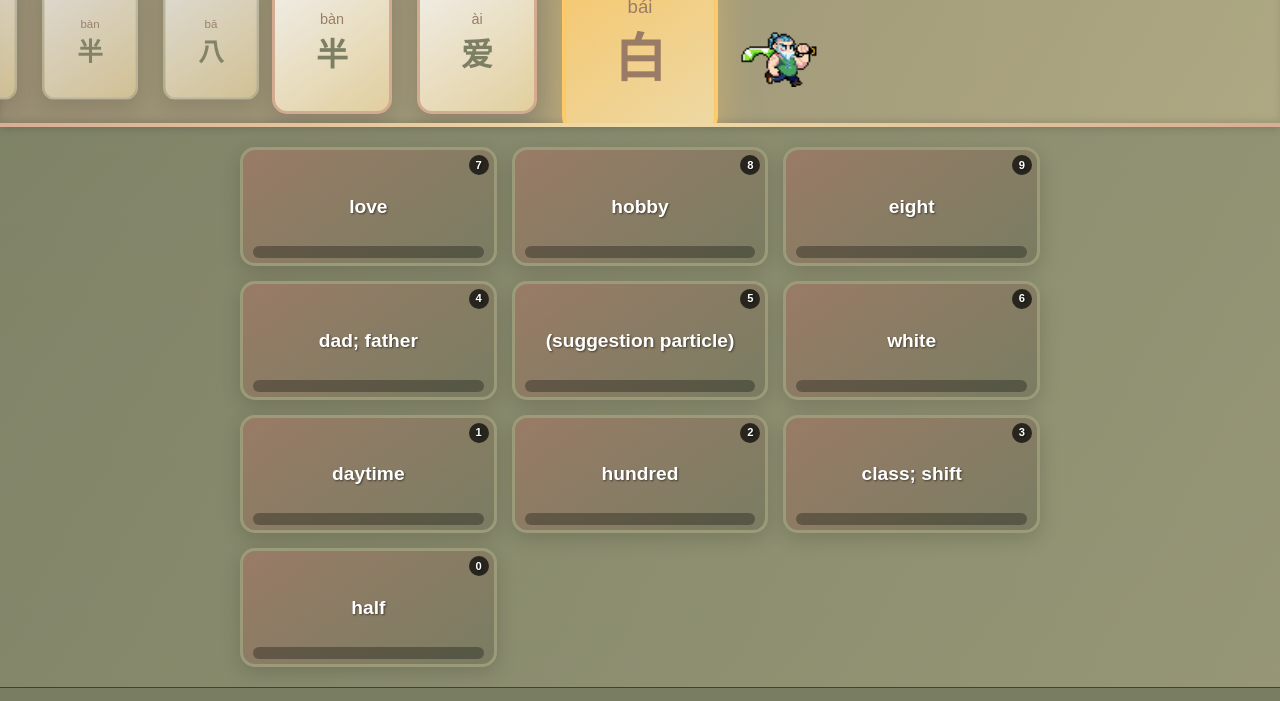
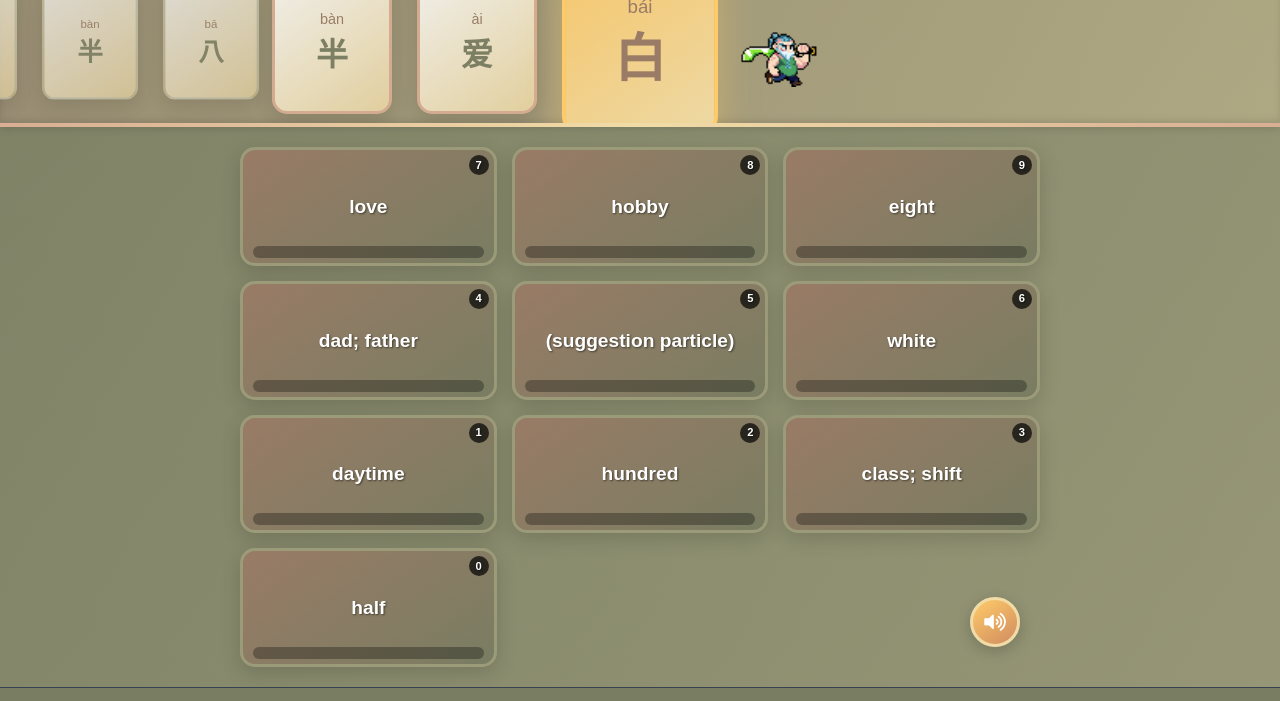
Before and after one commit to GreenAnts/HSK-3.0-Study-Game, a plain HTML site: page index.html in a window 1280 px wide. Both pictures are taken after a click on the button "Start Game". Shown: the part 113-814 px from the top of the page. Drawn offline with nearby package versions, Linux system fonts and the light colour scheme.

Commit message:
Added audio button.

```diff
--- a/index.html
+++ b/index.html
@@ -154,7 +154,12 @@
         </div>
 
         <div class="options-container">
-            <div class="options-grid" id="optionsGrid"></div>
+            <div class="options-grid" id="optionsGrid">
+                <!-- Voice replay button positioned within grid -->
+                <button class="voice-replay-btn" id="voiceReplayBtn" onclick="replayActiveCharacterAudio()" title="Play pronunciation again">
+                    <i class="fas fa-volume-up"></i>
+                </button>
+            </div>
         </div>
     </div>
     <!-- Enhanced Settings Modal -->
--- a/scripts.js
+++ b/scripts.js
@@ -1160,10 +1160,18 @@ function getRandomCurrentWord() {
 function setupOptionsGrid() {
     const optionsGrid = document.getElementById('optionsGrid');
 
+    // Preserve the voice button before cleanup
+    const voiceButton = document.getElementById('voiceReplayBtn');
+
     // Complete cleanup
     optionsGrid.innerHTML = '';
     gameState.optionButtons = [];
     gameState.currentOptions = [];
+
+    // Re-add the voice button after cleanup
+    if (voiceButton) {
+        optionsGrid.appendChild(voiceButton);
+    }
 
     // Create 10 option buttons
     for (let i = 0; i < 10; i++) {
@@ -2023,6 +2031,9 @@ function returnToMenu() {
     try {
         const optionsGrid = document.getElementById('optionsGrid');
         if (optionsGrid) {
+            // Preserve the voice button before cleanup
+            const voiceButton = document.getElementById('voiceReplayBtn');
+
             const buttons = optionsGrid.querySelectorAll('.option-btn');
             buttons.forEach(button => {
                 // Remove ALL animation classes and inline styles
@@ -2036,6 +2047,11 @@ function returnToMenu() {
                 button.onclick = null;
             });
             optionsGrid.innerHTML = '';
+
+            // Re-add the voice button after cleanup
+            if (voiceButton) {
+                optionsGrid.appendChild(voiceButton);
+            }
         }
 
         const charactersRow = document.getElementById('charactersRow');
--- a/styles.css
+++ b/styles.css
@@ -1021,6 +1021,8 @@ body {
     justify-content: center;
     padding: 20px;
     background: linear-gradient(180deg, rgba(155,155,122,0.1), rgba(121,125,98,0.1));
+    position: relative; /* For positioning the voice button */
+    overflow: visible; /* Ensure the voice button is not clipped */
 }
 
 .options-grid {
@@ -1030,6 +1032,8 @@ body {
     gap: 15px;
     width: min(80vw, 800px);
     height: min(65vh, 520px);
+    position: relative; /* For positioning the voice button within the grid */
+    overflow: visible; /* Ensure the voice button is not clipped */
 }
 
 .option-btn {
@@ -1135,6 +1139,45 @@ body {
     font-size: 0.7rem;
     font-weight: bold;
     z-index: 10;
+}
+
+/* Voice Replay Button */
+.voice-replay-btn {
+    position: absolute;
+    bottom: 20px;
+    right: 20px;
+    width: 50px;
+    height: 50px;
+    background: linear-gradient(145deg, var(--sunglow), var(--persian-orange));
+    border: 3px solid var(--peach-yellow);
+    border-radius: 50%;
+    color: white;
+    font-size: 1.2rem;
+    cursor: pointer;
+    transition: all 0.3s ease;
+    box-shadow: 0 4px 15px rgba(0,0,0,0.2);
+    display: flex;
+    align-items: center;
+    justify-content: center;
+    z-index: 1000; /* Higher z-index to ensure visibility */
+}
+
+.voice-replay-btn:hover {
+    transform: translateY(-2px) scale(1.05);
+    box-shadow: 0 6px 20px rgba(255,203,105,0.4);
+    background: linear-gradient(145deg, var(--persian-orange), var(--sunglow));
+}
+
+.voice-replay-btn:active {
+    transform: translateY(0) scale(0.95);
+}
+
+.voice-replay-btn i {
+    transition: transform 0.3s ease;
+}
+
+.voice-replay-btn:hover i {
+    transform: scale(1.1);
 }
 
 /* Game Animations */
@@ -1394,4 +1437,13 @@ body {
     .mobile-menu-row { gap: 8px; }
     .audio-controls { min-width: 120px; }
     .volume-container { flex-direction: column; gap: 4px; }
+
+    /* Mobile voice replay button */
+    .voice-replay-btn {
+        width: 45px;
+        height: 45px;
+        bottom: 15px;
+        right: 15px;
+        font-size: 1.1rem;
+    }
 }
```
